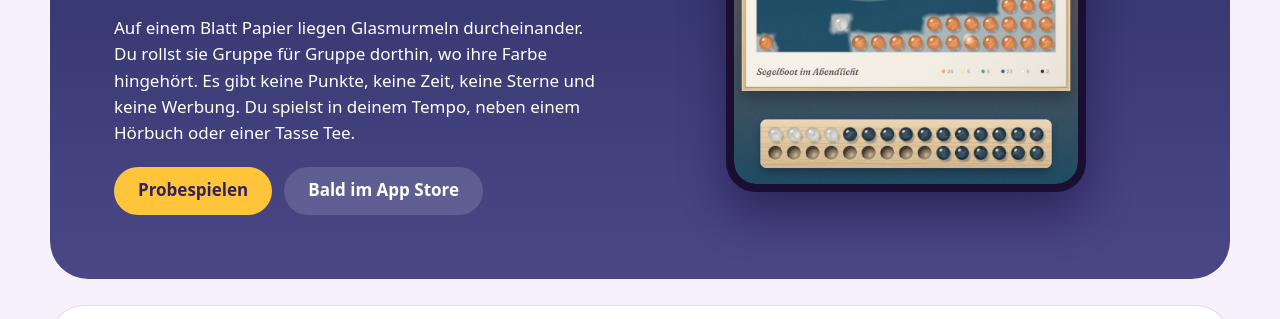
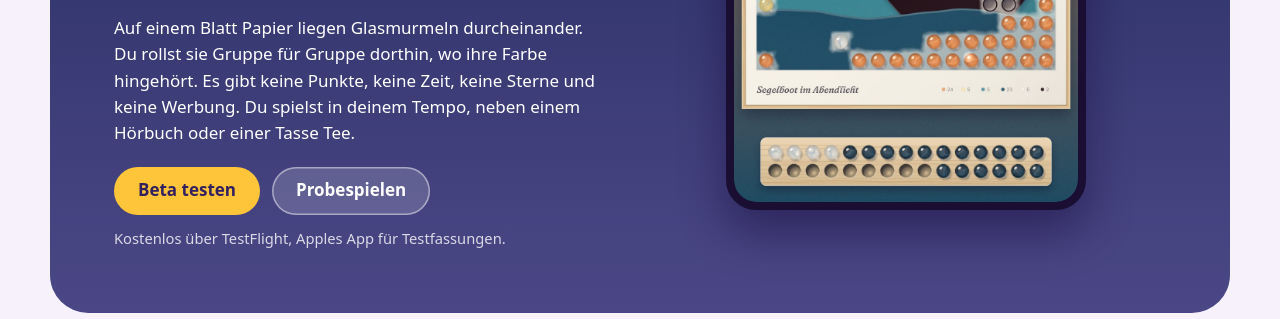
Before and after one commit to tillhess/mrml-labs, a plain HTML site: page mrml-sort/index.html in a window 1280 px wide. Shown: the part 479-798 px from the top of the page. Drawn offline with Linux system fonts and the light colour scheme.

Commit message:
Beta testen: Knöpfe zur offenen Beta in TestFlight für beide Spiele
Statt „Bald im App Store“ führt ein gelber Knopf zur TestFlight-Einladung, auf der Startseite und den
Unterseiten. Probespielen wird ein heller zweiter Knopf. Beide Support-Seiten erklären, wie man mitmacht.

Co-Authored-By: Claude Opus 5.5 <noreply@anthropic.com>

```diff
--- a/mrml-sort/index.html
+++ b/mrml-sort/index.html
@@ -36,11 +36,13 @@
           </p>
           <div class="knoepfe">
             <!-- Breite Bildschirme spielen auf dieser Seite, schmale auf der ganzen Seite: siehe .probe in stil.css. -->
-            <a class="knopf nur-breit" href="#probespielen">Probespielen</a>
-            <a class="knopf nur-schmal" href="https://tillhess.github.io/murmel/">Probespielen</a>
-            <!-- Sobald es die Seite im App Store gibt: <span class="knopf bald"> durch <a class="knopf" href="https://apps.apple.com/…">Im App Store</a> ersetzen. -->
-            <span class="knopf bald">Bald im App Store</span>
+            <!-- Offene Beta über TestFlight. Sobald es die Seite im App Store gibt: Verweis durch https://apps.apple.com/…,
+                 Text durch „Im App Store“ ersetzen und den Hinweis darunter löschen. -->
+            <a class="knopf" href="https://testflight.apple.com/join/5VwTHVcT">Beta testen</a>
+            <a class="knopf zweit nur-breit" href="#probespielen">Probespielen</a>
+            <a class="knopf zweit nur-schmal" href="https://tillhess.github.io/murmel/">Probespielen</a>
           </div>
+          <p class="hinweis">Kostenlos über TestFlight, Apples App für Testfassungen.</p>
         </div>
         <!-- Bildschirmfoto der App (iPad Air 11 Zoll, hochkant, ohne Statusleiste 1640 : 2292). Unter gleichem Namen ersetzen. -->
         <div class="schirme">
--- a/stil.css
+++ b/stil.css
@@ -565,11 +565,17 @@ a.knopf:focus-visible {
   border-radius: 99px;
 }
 
-/* Ein Hinweis, kein Knopf: Klicks gehen durch zur Fläche darunter. */
-.knopf.bald {
-  background: rgb(255 255 255 / 0.14);
+/* Zweiter Knopf neben dem gelben: hell auf der Farbfläche. */
+.knopf.zweit {
+  background: rgb(255 255 255 / 0.16);
   color: #fff;
-  pointer-events: none;
+  box-shadow: inset 0 0 0 1.5px rgb(255 255 255 / 0.45);
+}
+
+.held .hinweis {
+  margin-top: 12px;
+  font-size: 0.92rem;
+  opacity: 0.8;
 }
 
 .knoepfe {
```
Also changed, not shown: index.html (+6 -6 lines), mrml-roll/index.html (+4 -2 lines), mrml-roll/support.html (+9 -0 lines), mrml-sort/support.html (+9 -0 lines), 1 other file.
